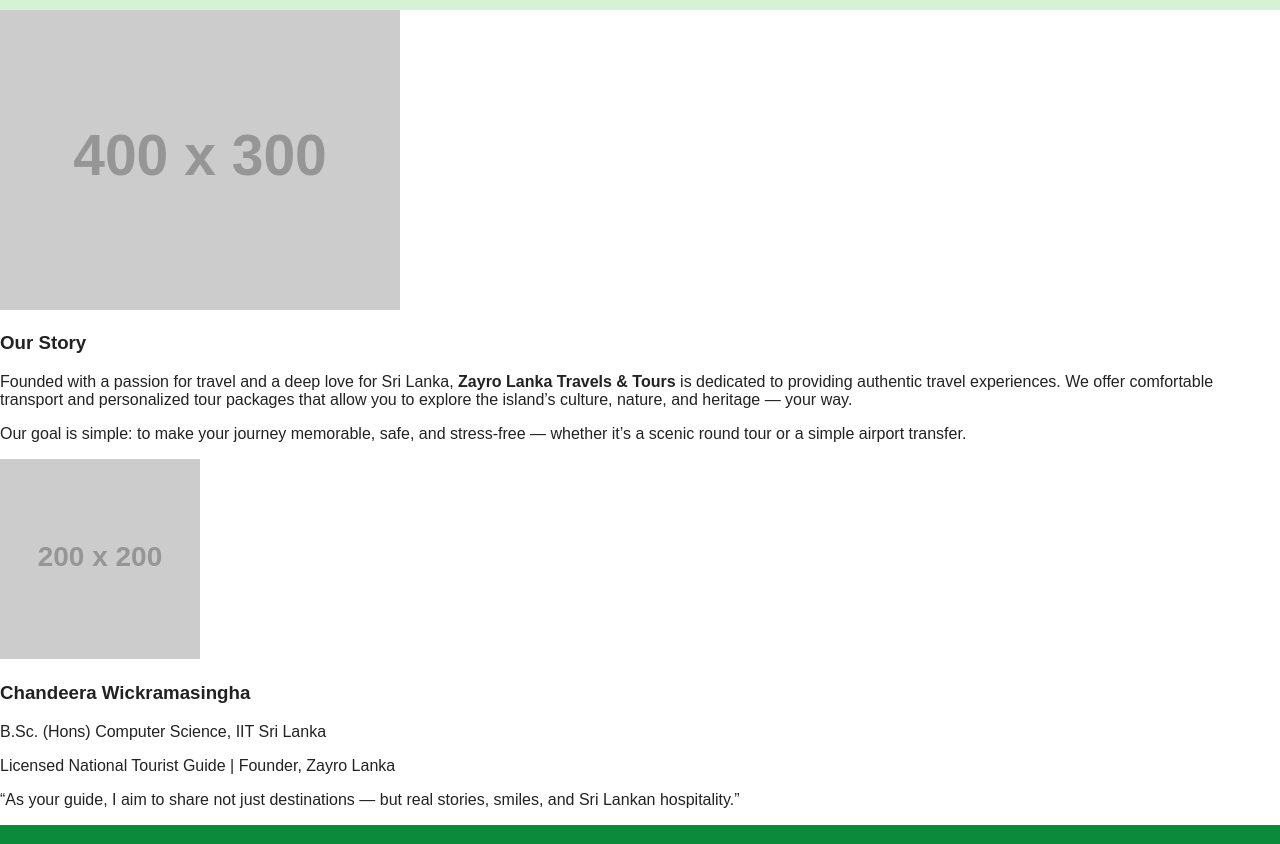
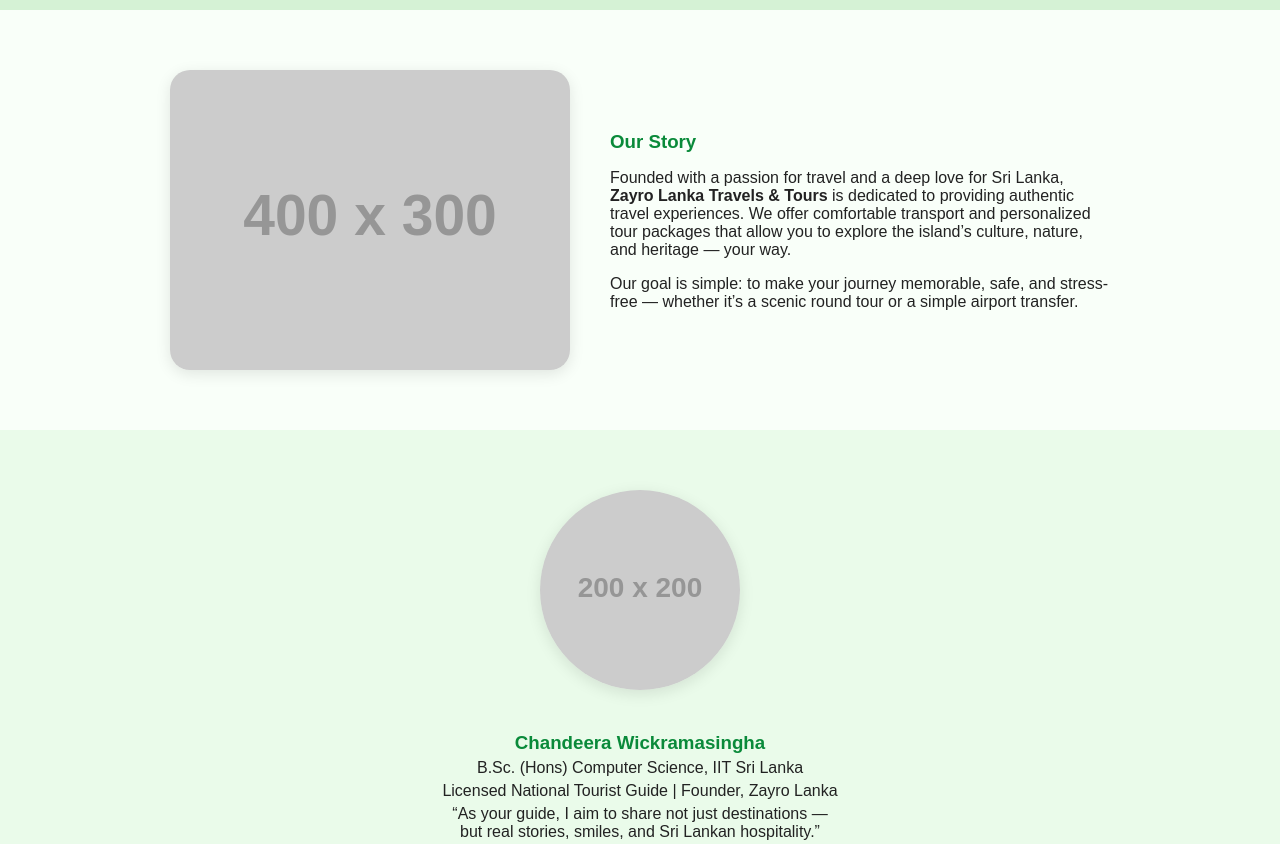
Before and after one commit to PrabathCW/zayrolanka, a plain HTML site: page about.html in a window 1280 px wide. Shown: the part 300-1144 px from the top of the page. Drawn offline with Linux system fonts and the light colour scheme; placeholder pictures from the web are drawn by us.

Commit message:
changes to css-about

```diff
--- a/style.css
+++ b/style.css
@@ -175,3 +175,64 @@
 .tour-card .btn {
   margin-bottom: 15px;
 }
+
+/* ===== About Page ===== */
+.about-section {
+  padding: 60px 20px;
+  background-color: #f9fff9;
+}
+
+.about-container {
+  display: flex;
+  flex-wrap: wrap;
+  align-items: center;
+  justify-content: center;
+  gap: 40px;
+  max-width: 1000px;
+  margin: auto;
+}
+
+.about-img {
+  width: 400px;
+  border-radius: 20px;
+  box-shadow: 0 4px 15px rgba(0, 0, 0, 0.1);
+}
+
+.about-text {
+  max-width: 500px;
+}
+
+.about-text h3 {
+  color: #0a8a3a;
+  margin-bottom: 10px;
+}
+
+/* ===== Guide Profile ===== */
+.guide-profile {
+  text-align: center;
+  padding: 60px 20px;
+  background-color: #eafbea;
+}
+
+.profile-card {
+  max-width: 400px;
+  margin: auto;
+}
+
+.profile-img {
+  width: 200px;
+  height: 200px;
+  border-radius: 50%;
+  object-fit: cover;
+  box-shadow: 0 4px 15px rgba(0, 0, 0, 0.1);
+  margin-bottom: 20px;
+}
+
+.profile-card h3 {
+  color: #0a8a3a;
+  margin-bottom: 5px;
+}
+
+.profile-card p {
+  margin: 5px 0;
+}
```
